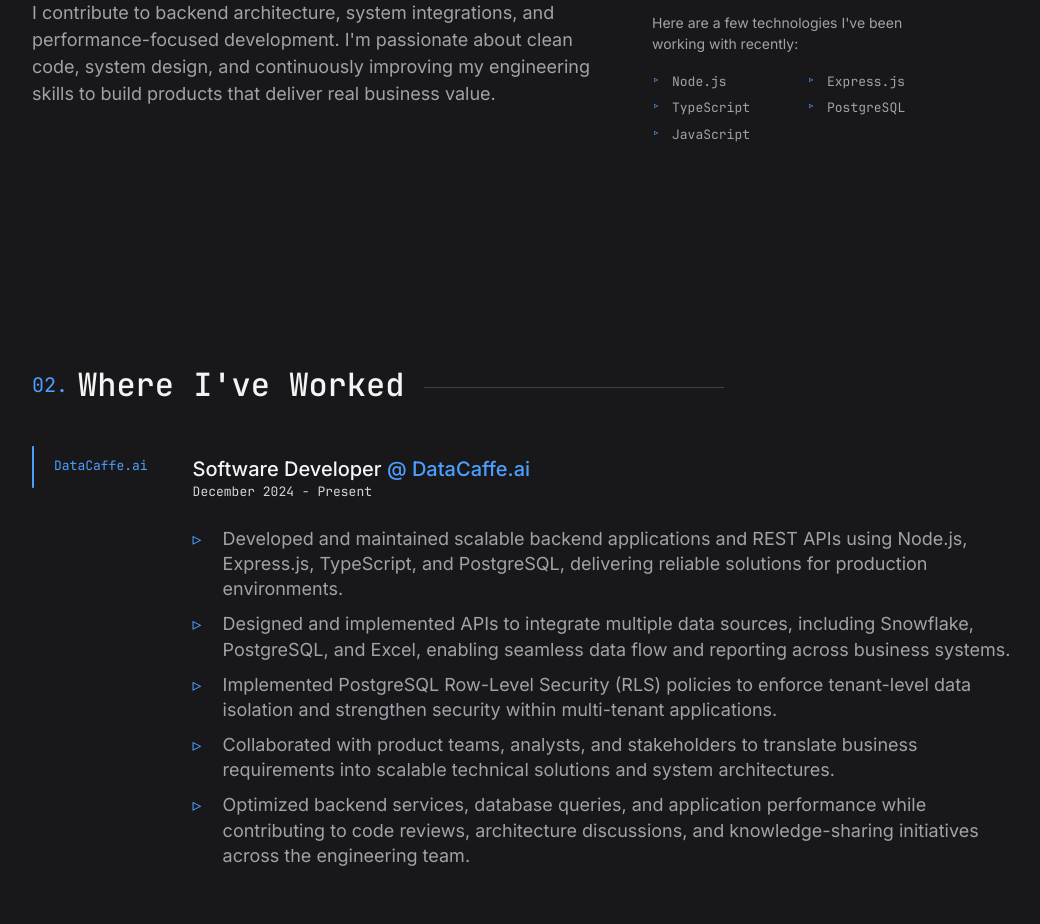
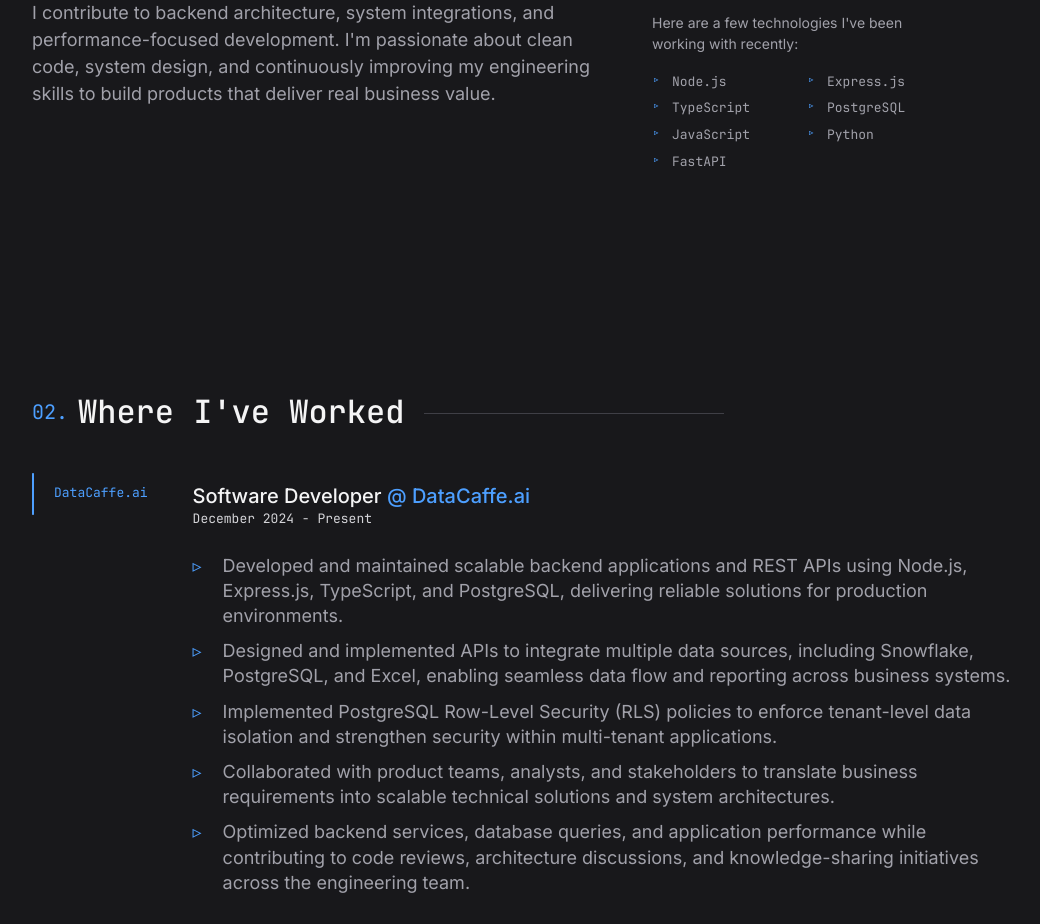
Before and after one commit to manasvoid0/PORTFOLIO, a React (Vite) app: page / in a window 1280 px wide. Shown: the part 1320-2244 px from the top of the page, without its empty margins (108-1148 px from the left). Built offline with nearby package versions, Linux system fonts and the light colour scheme.

Commit message:
skills updated

```diff
--- a/src/data.js
+++ b/src/data.js
@@ -20,6 +20,8 @@
   'TypeScript',
   'PostgreSQL',
   'JavaScript',
+  'Python',
+  'FastAPI',
 ];
 
 export const jobs = [
@@ -81,7 +83,7 @@
       "This project is a fully local AI suite that runs entirely on Ollama (using the qwen2.5:7b language model and nomic-embed-text embeddings) with no paid APIs, cloud calls, or external downloads — making it private, free, and offline-capable. It bundles two tools under a single dashboard.",
       'The first is a RAG-based science tutor. It builds a FAISS vector index from a textbook PDF, then answers student questions by retrieving the most relevant passages and feeding them to the LLM, grounding every response in the source material rather than relying on the model\'s memory.',
       'The second is a plagiarism and academic-integrity checker for teachers. Students upload assignments (PDF, DOCX, or PPTX), and for each submission the system runs four checks: an AI-detection pass where Qwen judges whether the text was machine-written, a TF-IDF copy check comparing students against each other, an embedding-based paraphrase check that catches reworded copying, and an originality score rewarding genuine work. Each student receives an integrity score from 0–100 plus a saved JSON report, and the teacher views results in a color-coded dashboard with drill-down per student.',
-      ,
+      'Built with Python, Streamlit, FastAPI, and FAISS.',
     ],
     tech: ['Python', 'Ollama', 'FAISS', 'Streamlit'],
     github: 'https://github.com/manasvoid0/SCIENCE_RAG_PROJECT',
```
